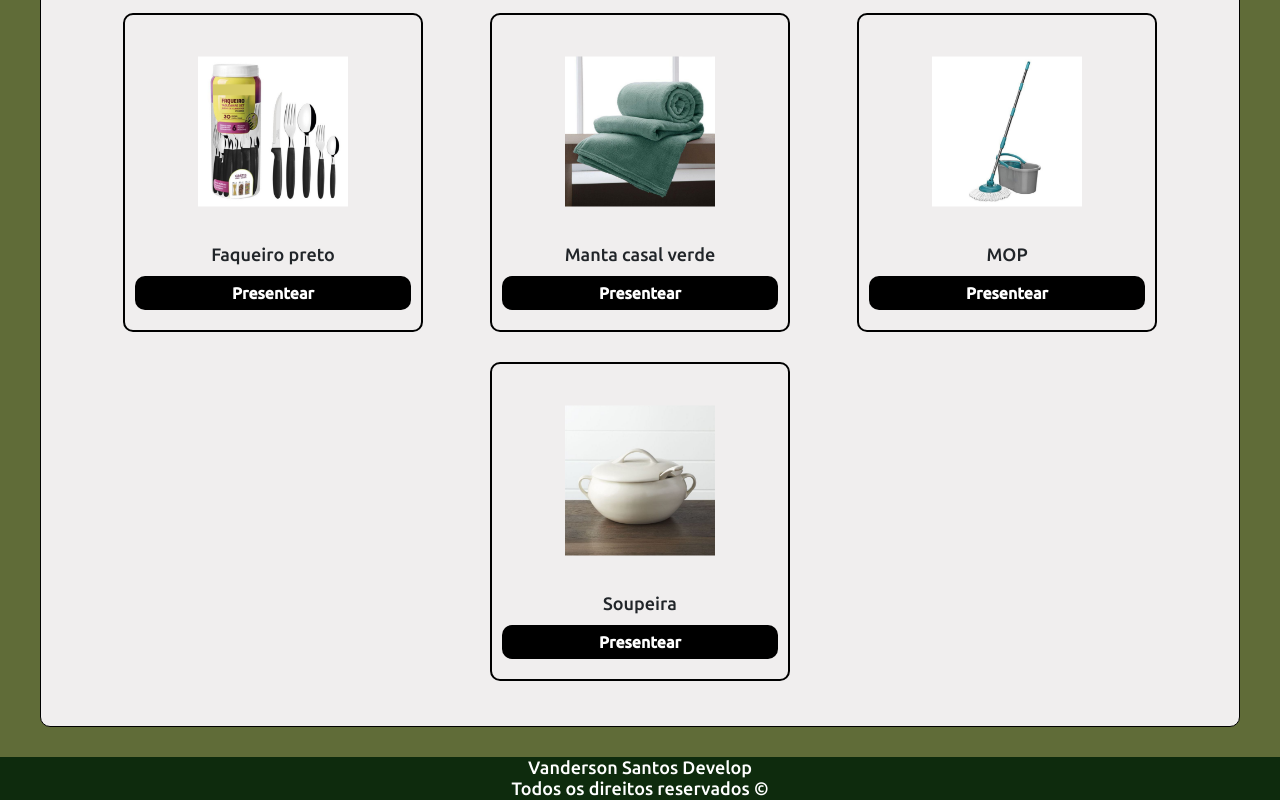
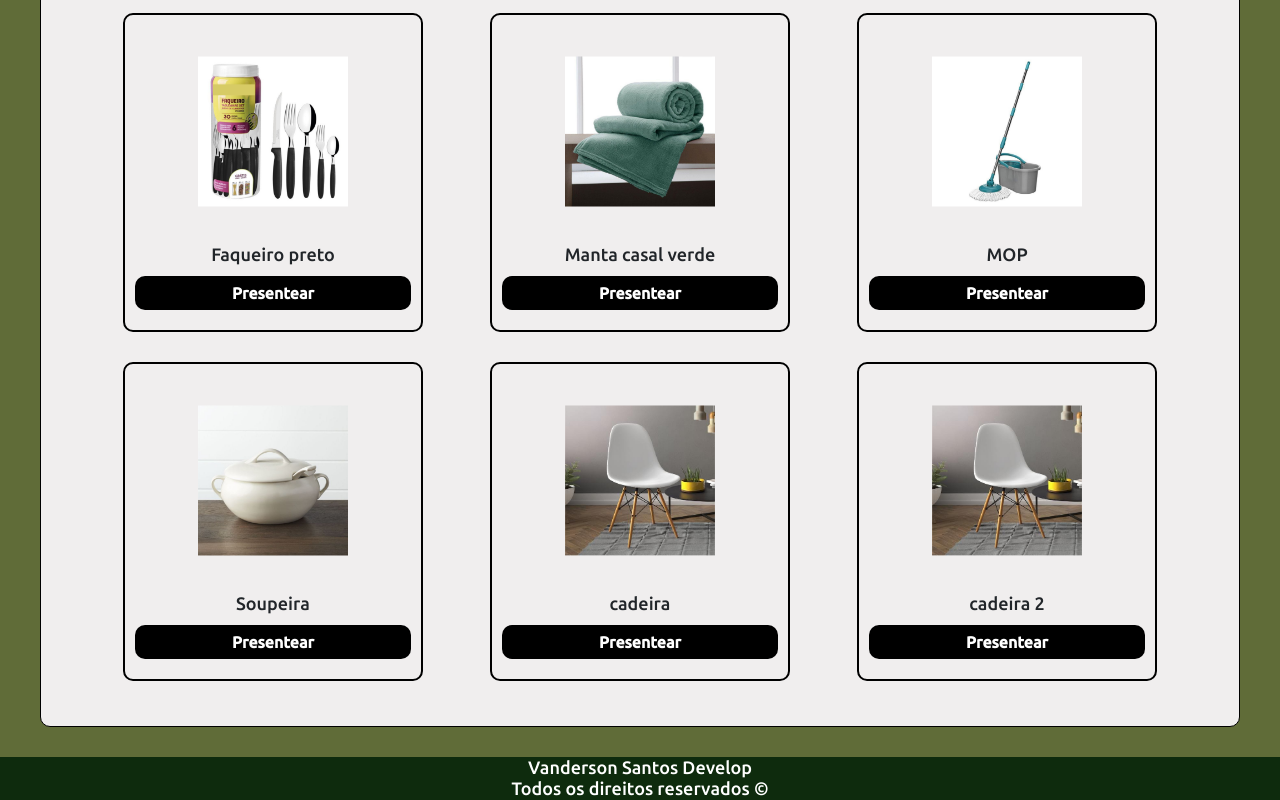
Before and after one commit to iracemaevanderson/lista, a plain HTML site: page html/casamento.html in a window 1280 px wide. Shown: the part 2638-3438 px from the top of the page. Drawn offline with nearby package versions, Linux system fonts and the light colour scheme; some packages are replaced by stand-ins of ours; no server answers; a script that the page names is missing.

Commit message:
atualização

```diff
--- a/javascript/casamento.js
+++ b/javascript/casamento.js
@@ -17,7 +17,7 @@ let itens =
 ["Air fryer", "Batedeira", "Conjunto de bowls verde", "Conjunto de cobre leito casal bege", "Conjunto de cobre leito casal verde", "Conjunto de colheres de servir",
 "Conjunto de edredom", "Conjunto de edredom verde", "Conjunto de espatulas de silicone", "Conjunto de lençol casal ", "Conjunto de lençol casal verde", "Conjunto de panelas",
 "Conjunto de pinças", "Conjunto de porcelana","Conjunto de toalhas verde", "Escorredor de louças", "Espremedor de frutas","Faqueiro","Faqueiro preto", "Manta casal verde",
-"MOP", "Soupeira"]
+"MOP", "Soupeira", "cadeira", "cadeira 2"]
 
 
 
@@ -72,6 +72,10 @@ itens.forEach((item)=>{
 
         form.style.display = "flex"
     })
+
+/*     bd.collection("casamentoOficial").doc("casamentoList").update({
+        [item]: "Disponível"
+    }) */
 })
 
 
```
Also changed, not shown: html/ofertas.html (+1 -1 lines), pictures/casamento/cadeira 2.png (added), pictures/casamento/cadeira.png (added).
